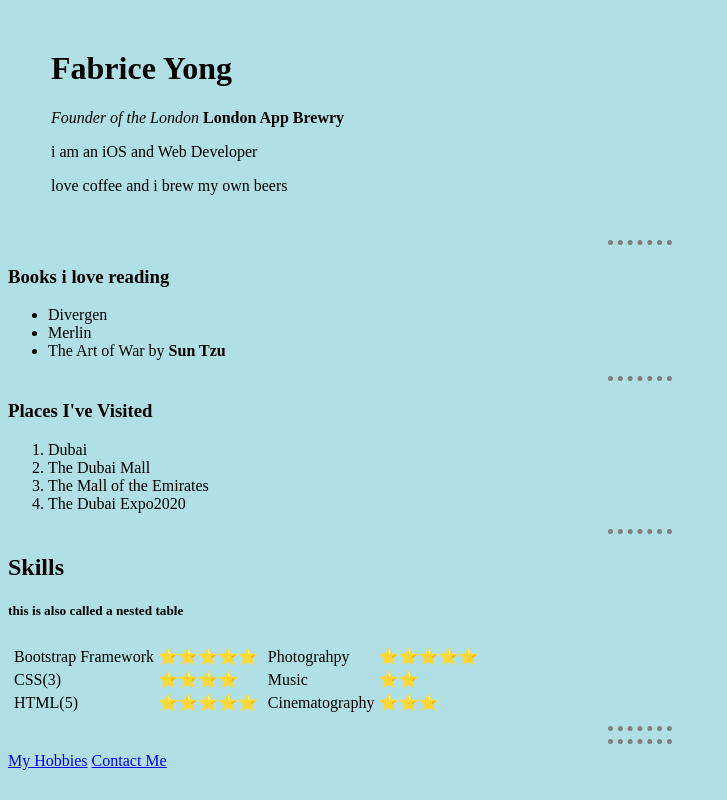
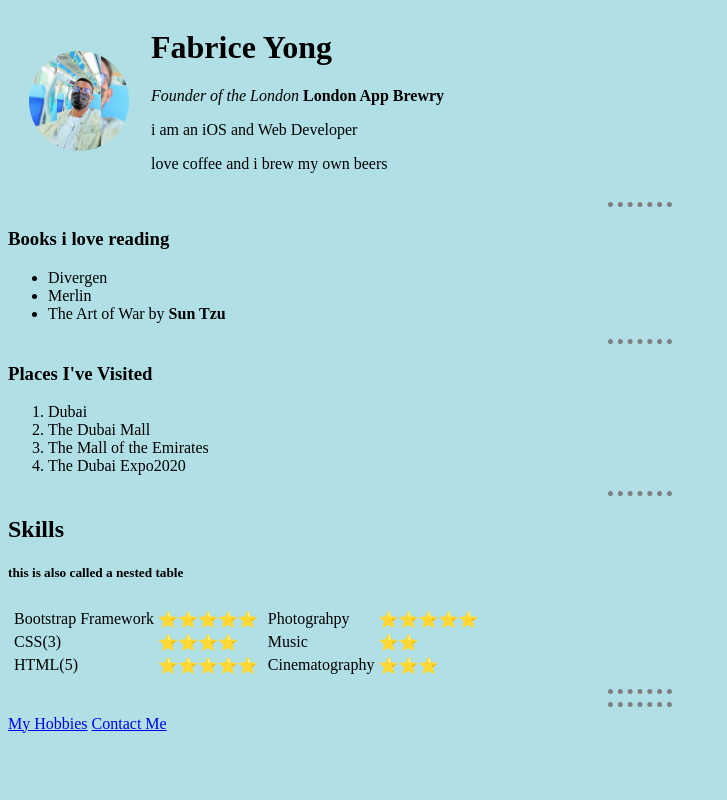
Before and after one commit to FabriceYong/Profile, a plain HTML site: page index.html in a window 1280 px wide. Shown: the whole page, without its empty margins (0-727 px from the left). Drawn offline with Linux system fonts and the light colour scheme.

Commit message:
Update index.html

```diff
--- a/index.html
+++ b/index.html
@@ -1,4 +1,4 @@
-<!DOCTYPE html>
+
 <html lang="en">
  <head>
     <meta charset="UTF-8">
@@ -16,7 +16,7 @@
      <table cellspacing="20">
          <tr>
              <td>
-                <img style="width: 100px; border-radius: 50px;" src="Web-Development/images/cute-puppy.jpg" alt="">
+                <img style="width: 100px; border-radius: 50px;" src="image1.jpg" alt="">
              </td>
              <td>
                 <h1>Fabrice Yong</h1>
```
